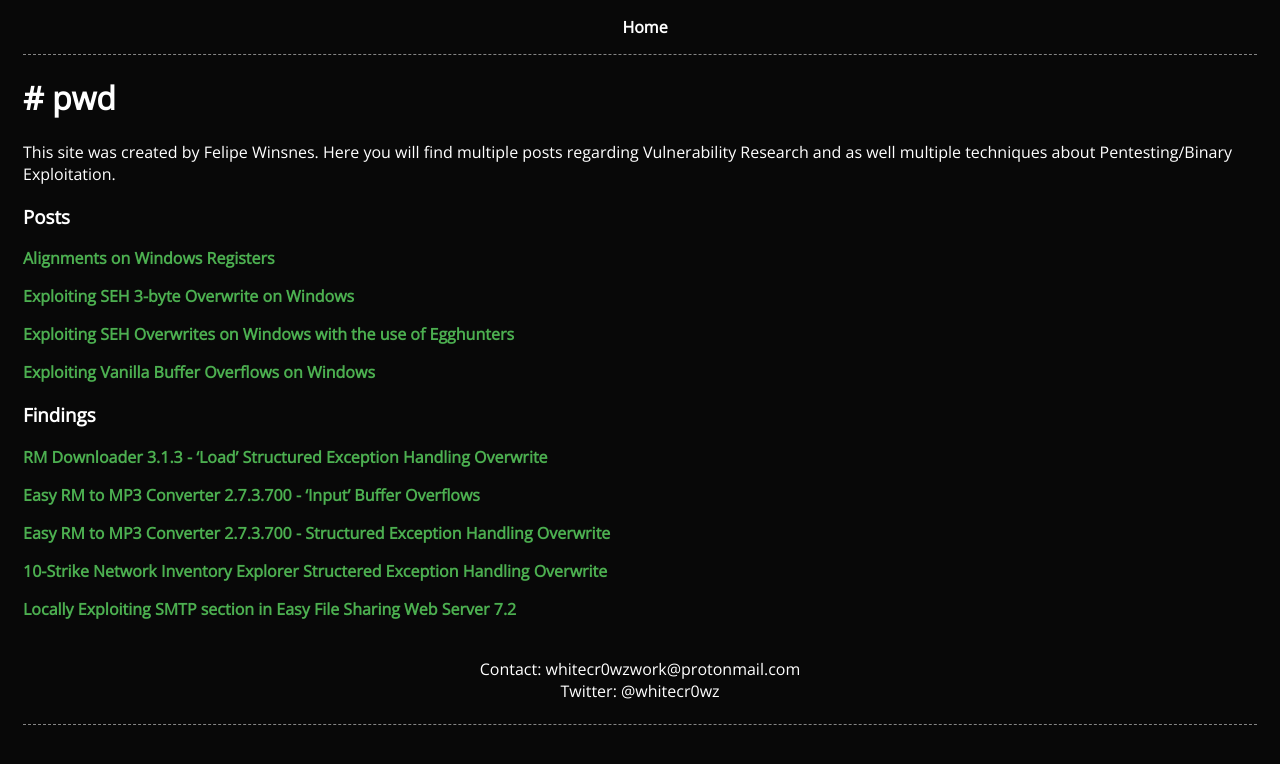
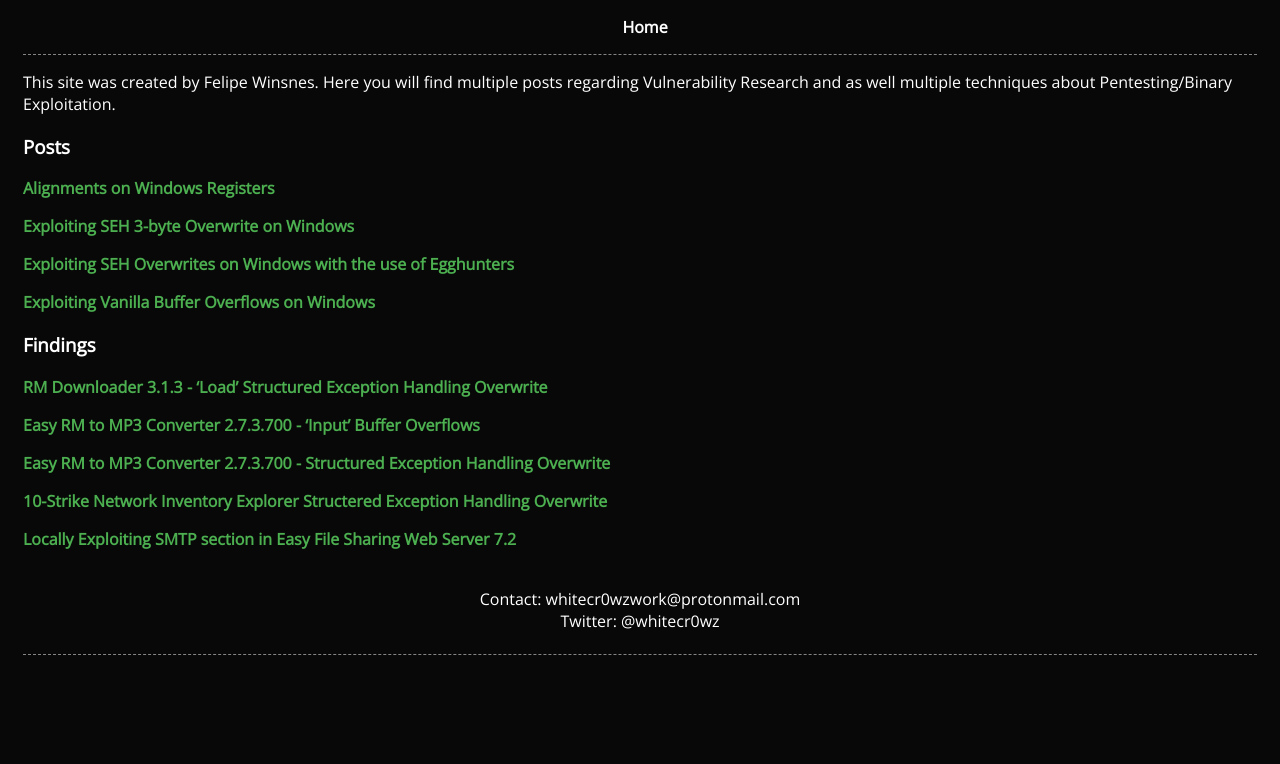
Before and after one commit to whitecr0wz/whitecr0wz.github.io, a Jekyll site: the page built from index.md, in a window 1280 px wide. Shown: the top 764 px of the page. Built offline with Jekyll 4.4.1, drawn with Linux system fonts in a browser that asks for light colours.

Commit message:
Update index.md

```diff
--- a/index.md
+++ b/index.md
@@ -2,7 +2,6 @@
 layout: default
 title: Home
 ---
-# # pwd
 This site was created by Felipe Winsnes. Here you will find multiple posts regarding Vulnerability Research and as well multiple techniques about Pentesting/Binary Exploitation.
 
 ### Posts
```
